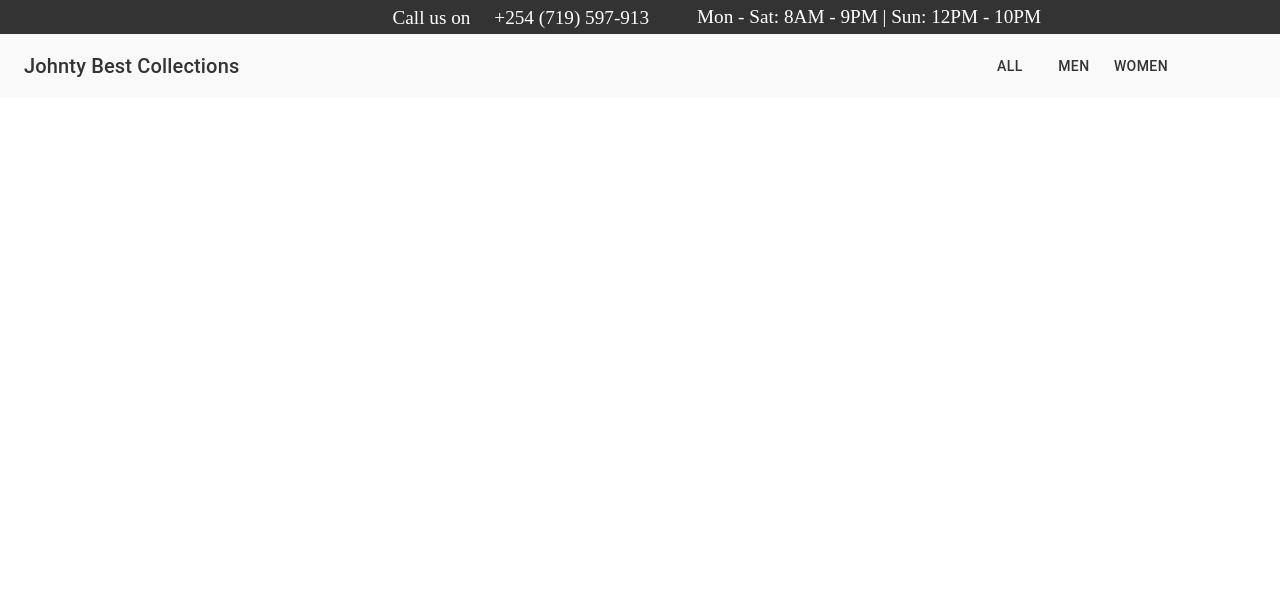
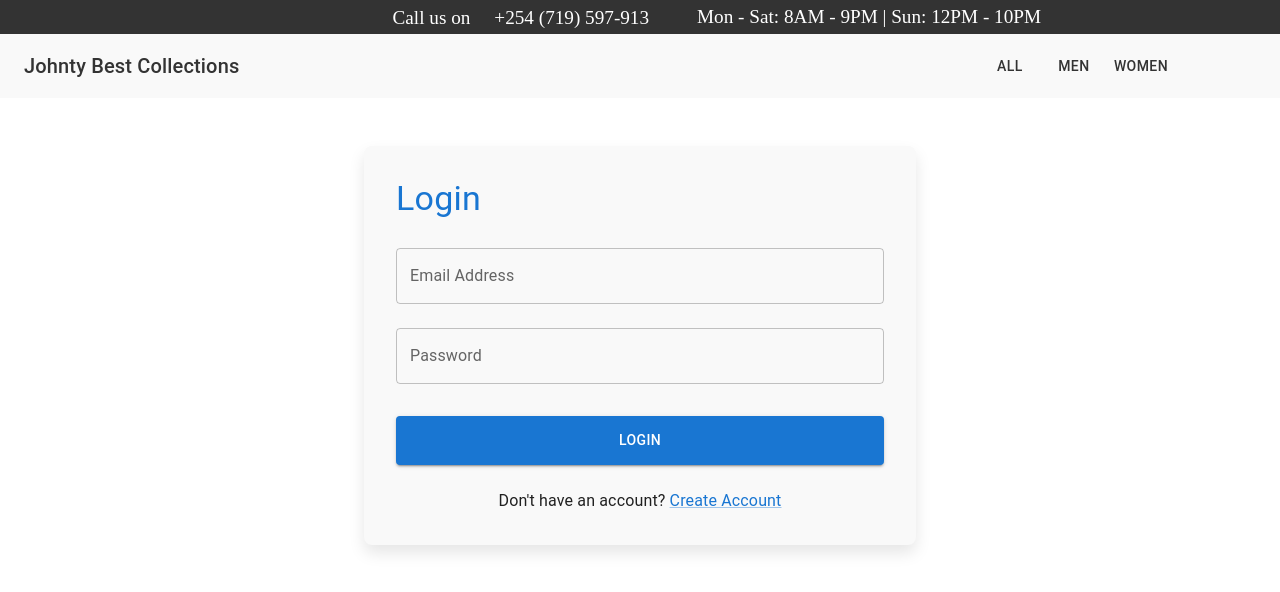
Before and after one commit to mosesmbuthia/jb-collections, a React (Vite) app: page /login in a window 1280 px wide. Shown: the top 592 px of the page. Built offline with nearby package versions, Linux system fonts and the light colour scheme; some icons are missing.

Commit message:
build the login form

```diff
--- a/src/App.jsx
+++ b/src/App.jsx
@@ -4,6 +4,7 @@ import { BrowserRouter as Router, Routes, Route } from 'react-router-dom';
 import Navbar from './components/navbar/navbar';
 import Home from './components/pages/home';
 import Account from './components/pages/account';
+import Login from './components/pages/login';
 
 
 // import MenClothing from './pages/MenClothing';
@@ -20,6 +21,7 @@ function App() {
       <Routes>
         <Route path="/" element={<Home />} />
         <Route path="/create-account" element={<Account />} />
+        <Route path="/login" element={<Login />} />
 
 
         {/* <Route path="/men" element={<MenClothing />} />
--- /dev/null
+++ b/src/components/pages/login.jsx
@@ -0,0 +1,75 @@
+import React, { useState } from 'react';
+import { Container, Box, Typography, TextField, Button, Alert, Paper, Link as MuiLink } from '@mui/material';
+import { useNavigate, Link } from 'react-router-dom';
+
+const Login = () => {
+  const [formData, setFormData] = useState({ email: '', password: '' });
+  const [error, setError] = useState(null);
+  const navigate = useNavigate();
+
+  const handleChange = (e) => {
+    setFormData({
+      ...formData,
+      [e.target.name]: e.target.value
+    });
+  };
+
+  const handleSubmit = async (e) => {
+    e.preventDefault();
+    try {
+
+      console.log('Logging in with:', formData);
+      const { email, password } = formData;
+      if (!email || !password) {
+        throw new Error('Both email and password are required');
+      }
+
+
+      console.log('Login successful');
+      navigate('/');
+    } catch (err) {
+      setError(err.message || 'An unexpected error occurred');
+    }
+  };
+
+  return (
+    <Container maxWidth="sm" sx={{ mt: 6 }}>
+      <Paper elevation={2} sx={{ p: 4, backgroundColor: '#f9f9f9', borderRadius: 2, boxShadow: '0 8px 16px rgba(0,0,0,0.1)' }}>
+        <Typography variant="h4" component="h1" gutterBottom color="primary.main">
+          Login
+        </Typography>
+        {error && <Alert severity="error" sx={{ mb: 2 }}>{error}</Alert>}
+        <form onSubmit={handleSubmit}>
+          <TextField
+            label="Email Address"
+            variant="outlined"
+            fullWidth
+            margin="normal"
+            type="email"
+            name="email"
+            value={formData.email}
+            onChange={handleChange}
+          />
+          <TextField
+            label="Password"
+            variant="outlined"
+            fullWidth
+            margin="normal"
+            type="password"
+            name="password"
+            value={formData.password}
+            onChange={handleChange}
+          />
+          <Button type="submit" variant="contained" color="primary" fullWidth sx={{ mt: 3, py: 1.5 }}>
+            Login
+          </Button>
+        </form>
+        <Typography variant="body1" sx={{ mt: 3, textAlign: 'center' }}>
+          Don't have an account? <MuiLink component={Link} to="/create-account" color="primary.main">Create Account</MuiLink>
+        </Typography>
+      </Paper>
+    </Container>
+  );
+}
+
+export default Login;
```
